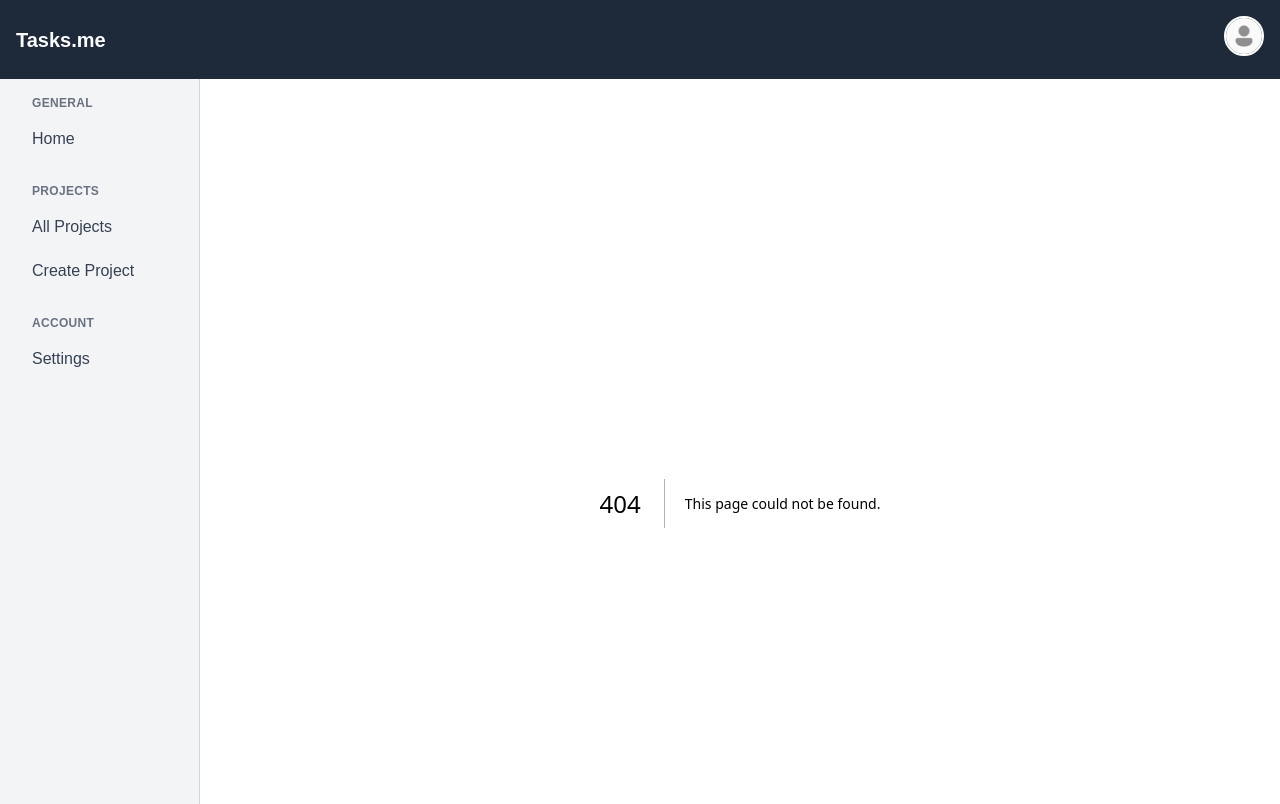
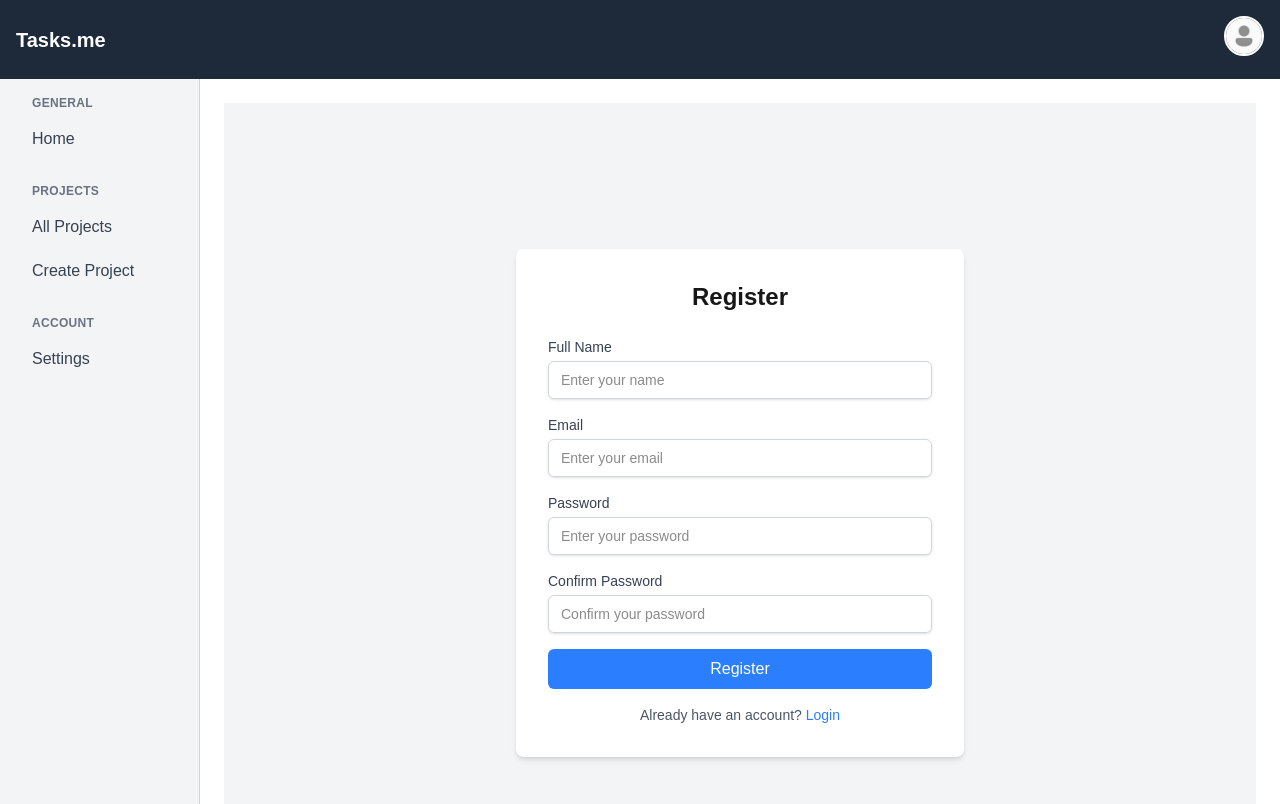
Before and after one commit to Maryam-Ashfaq10/Next.js-PM-tool, a Next.js app: page /register in a window 1280 px wide. Before the commit this address had no page. Shown: the top 804 px of the page. Built offline with nearby package versions, Linux system fonts and the light colour scheme.

Commit message:
added login/register

```diff
--- /dev/null
+++ b/app/(pages)/login/page.tsx
@@ -0,0 +1,61 @@
+export default function LoginPage() {
+  return (
+    <div className="flex items-center justify-center min-h-screen bg-gray-100">
+      <div className="w-full max-w-md bg-white rounded-lg shadow-md p-8">
+        {/* Heading */}
+        <h1 className="text-2xl font-bold text-center mb-6">Login</h1>
+
+        {/* Form */}
+        <form className="space-y-4">
+          {/* Email */}
+          <div>
+            <label
+              htmlFor="email"
+              className="block text-sm font-medium text-gray-700"
+            >
+              Email
+            </label>
+            <input
+              type="email"
+              id="email"
+              placeholder="Enter your email"
+              className="mt-1 block w-full px-3 py-2 border border-gray-300 rounded-md shadow-sm focus:ring-blue-500 focus:border-blue-500 sm:text-sm"
+            />
+          </div>
+
+          {/* Password */}
+          <div>
+            <label
+              htmlFor="password"
+              className="block text-sm font-medium text-gray-700"
+            >
+              Password
+            </label>
+            <input
+              type="password"
+              id="password"
+              placeholder="Enter your password"
+              className="mt-1 block w-full px-3 py-2 border border-gray-300 rounded-md shadow-sm focus:ring-blue-500 focus:border-blue-500 sm:text-sm"
+            />
+          </div>
+
+          {/* Submit Button */}
+          <button
+            type="submit"
+            className="w-full bg-blue-500 text-white py-2 px-4 rounded-md hover:bg-blue-600 transition"
+          >
+            Login
+          </button>
+        </form>
+
+        {/* Footer */}
+        <p className="text-sm text-gray-600 text-center mt-4">
+          Don&apos;t have an account&#63;
+          <a href="/register" className="text-blue-500 hover:underline">
+            Sign Up
+          </a>
+        </p>
+      </div>
+    </div>
+  );
+}
--- /dev/null
+++ b/app/(pages)/register/page.tsx
@@ -0,0 +1,93 @@
+export default function RegisterPage() {
+  return (
+    <div className="flex items-center justify-center min-h-screen bg-gray-100">
+      <div className="w-full max-w-md bg-white rounded-lg shadow-md p-8">
+        {/* Heading */}
+        <h1 className="text-2xl font-bold text-center mb-6">Register</h1>
+
+        {/* Form */}
+        <form className="space-y-4">
+          {/* Name */}
+          <div>
+            <label
+              htmlFor="name"
+              className="block text-sm font-medium text-gray-700"
+            >
+              Full Name
+            </label>
+            <input
+              type="text"
+              id="name"
+              placeholder="Enter your name"
+              className="mt-1 block w-full px-3 py-2 border border-gray-300 rounded-md shadow-sm focus:ring-blue-500 focus:border-blue-500 sm:text-sm"
+            />
+          </div>
+
+          {/* Email */}
+          <div>
+            <label
+              htmlFor="email"
+              className="block text-sm font-medium text-gray-700"
+            >
+              Email
+            </label>
+            <input
+              type="email"
+              id="email"
+              placeholder="Enter your email"
+              className="mt-1 block w-full px-3 py-2 border border-gray-300 rounded-md shadow-sm focus:ring-blue-500 focus:border-blue-500 sm:text-sm"
+            />
+          </div>
+
+          {/* Password */}
+          <div>
+            <label
+              htmlFor="password"
+              className="block text-sm font-medium text-gray-700"
+            >
+              Password
+            </label>
+            <input
+              type="password"
+              id="password"
+              placeholder="Enter your password"
+              className="mt-1 block w-full px-3 py-2 border border-gray-300 rounded-md shadow-sm focus:ring-blue-500 focus:border-blue-500 sm:text-sm"
+            />
+          </div>
+
+          {/* Confirm Password */}
+          <div>
+            <label
+              htmlFor="confirmPassword"
+              className="block text-sm font-medium text-gray-700"
+            >
+              Confirm Password
+            </label>
+            <input
+              type="password"
+              id="confirmPassword"
+              placeholder="Confirm your password"
+              className="mt-1 block w-full px-3 py-2 border border-gray-300 rounded-md shadow-sm focus:ring-blue-500 focus:border-blue-500 sm:text-sm"
+            />
+          </div>
+
+          {/* Submit Button */}
+          <button
+            type="submit"
+            className="w-full bg-blue-500 text-white py-2 px-4 rounded-md hover:bg-blue-600 transition"
+          >
+            Register
+          </button>
+        </form>
+
+        {/* Footer */}
+        <p className="text-sm text-gray-600 text-center mt-4">
+          Already have an account&#63;{" "}
+          <a href="/login" className="text-blue-500 hover:underline">
+            Login
+          </a>
+        </p>
+      </div>
+    </div>
+  );
+}
```
